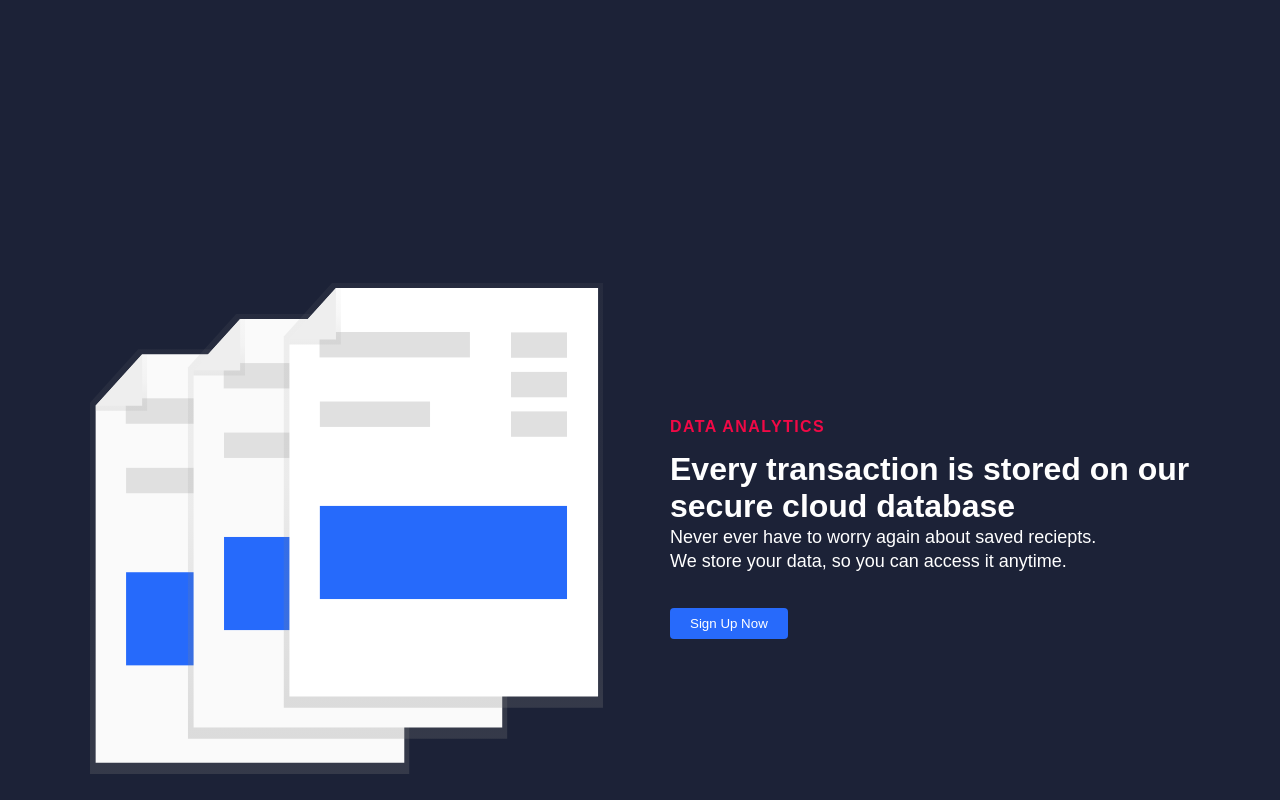
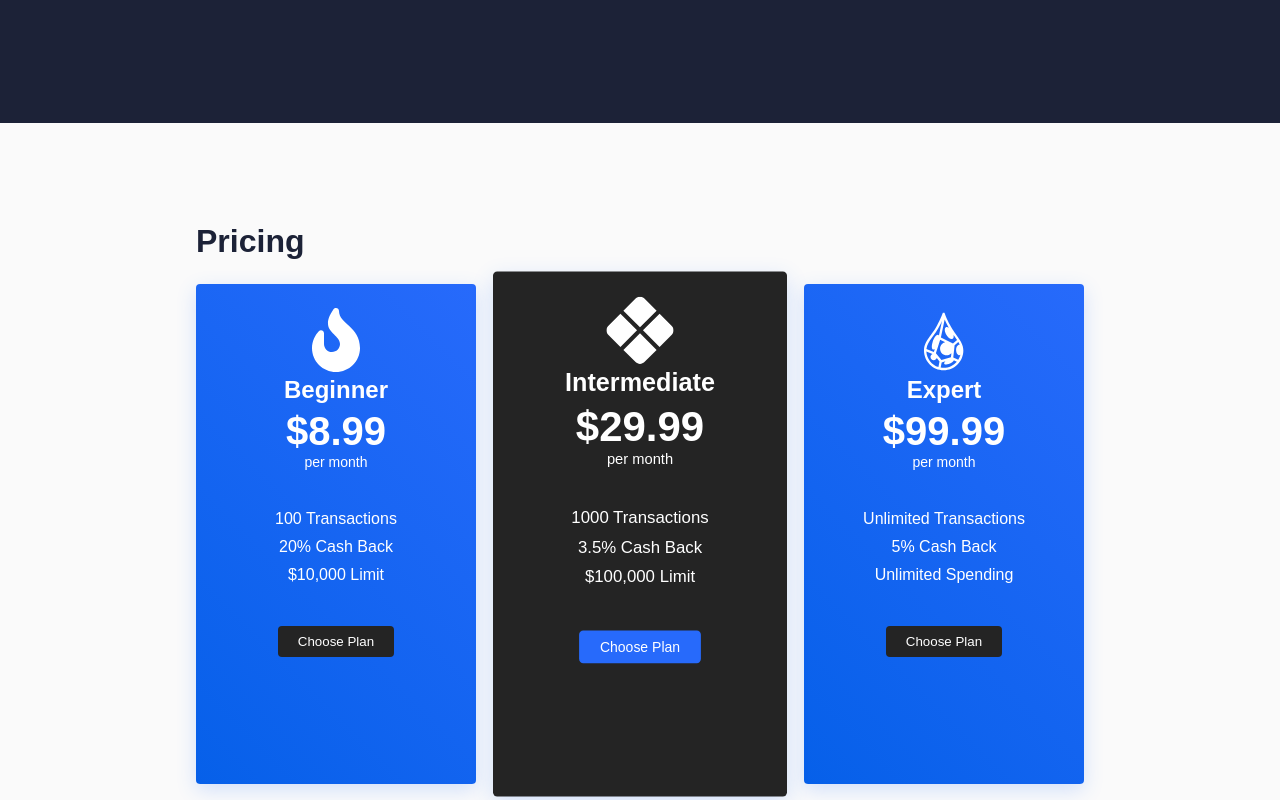
Before and after one commit to koladeg/react-onepage-site, a React (Create React App) app: page / in a window 1280 px wide. Shown: the part 2520-3320 px from the top of the page. Built offline with nearby package versions, Linux system fonts and the light colour scheme.

Commit message:
Add pricing page

```diff
--- a/src/components/Pages/HomePage/Home.js
+++ b/src/components/Pages/HomePage/Home.js
@@ -1,5 +1,6 @@
 import React from 'react';
 import HeroSect from '../../HeroSect';
+import Pricing from '../../Pricing';
 import { homeObjFour, homeObjOne, homeObjThree, homeObjTwo } from './Data';
 
 const Home = () => {
@@ -8,6 +9,7 @@
           <HeroSect {...homeObjOne} />
           <HeroSect {...homeObjThree} />
           <HeroSect {...homeObjTwo} />
+          <Pricing />
           <HeroSect {...homeObjFour} />
         </>
     );
--- /dev/null
+++ b/src/components/Pricing.css
@@ -0,0 +1,115 @@
+.pricing__section {
+    padding: 100px 0 160px;
+    display: flex;
+    flex-direction: column;
+    justify-content: center;
+    background: #fafafa;
+}
+
+.pricing__container-card {
+    background: linear-gradient( 45deg, #0660e9 0%, #276afb 100%);
+    box-shadow: 0 6px 20px rgba(56, 125, 255, 0.2);
+    width: 280px;
+    height: 500px;
+    text-decoration: none;
+    border-radius: 4px;
+}
+
+.pricing__container-card:nth-child(2){
+    transform: scale(1.05);
+    background: #242424;
+    margin: 0 24px;
+}
+
+.pricing__container-card:hover {
+    transform: scale(1.06);
+    transition: all 0.3s ease-out;
+    color: #1c2237;
+}
+
+.pricing__container {
+    display: flex;
+    justify-content: center;
+    align-items: center;
+}
+
+.pricing__wrapper {
+    display: flex;
+    flex-direction: column;
+    align-items: flex-start;
+    margin: 0 auto;
+}
+
+.pricing__heading {
+    color: #1c2237;
+    margin-bottom: 24px;
+}
+
+.pricing__container-cardInfo {
+    display: flex;
+    flex-direction: column;
+    height: 500px;
+    padding: 24px;
+    align-items: center;
+    color: #fff;
+}
+.pricing__container-cardInfo h3{
+    margin-bottom: 5px;
+    font-size: 24px;
+}
+
+.pricing__container-cardInfo h4{
+    font-size: 40px;
+}
+
+.pricing__container-cardInfo p{
+    margin-bottom: 24px;
+    font-size: 14px;
+}
+
+.pricing__container-features{
+    margin: 16px 0 32px;
+    list-style: none;
+    display: flex;
+    flex-direction: column;
+    align-items: center;
+}
+
+.pricing__container-features li{
+    margin-bottom: 10px;
+}
+
+.icon {
+    margin: 24px 0;
+}
+
+@media screen and (max-width: 960px) {
+    .pricing__container {
+        display: flex;
+        flex-direction: column;
+        justify-content: center;
+        align-items: center;
+        width: 100%;
+    }
+
+    .pricing__container-card {
+        width: 90%;
+    }
+
+    .pricing__wrapper {
+        margin: 0 30px;
+        display: flex;
+        flex-direction: column;
+        align-items: center;
+    }
+
+    .pricing__container-card:nth-child(2) {
+        transform: scale(1);
+        background: #242424;
+        margin: 24px;
+    }
+
+    .pricing__container-card:hover {
+        transform: none;
+    }
+}
--- /dev/null
+++ b/src/components/Pricing.js
@@ -0,0 +1,82 @@
+import React from 'react';
+import './Pricing.css';
+import { FaFire } from 'react-icons/fa';
+import { Link } from 'react-router-dom';
+import { Button } from './Button';
+import { BsXDiamondFill } from "react-icons/bs";
+import { GiCrystalize } from "react-icons/gi";
+import { IconContext } from "react-icons/lib";
+
+const Pricing = () => {
+    return (
+        <IconContext.Provider value = {{color: '#fff', size: 64}}>
+        <div>
+            <div className="pricing__section">
+                   <div className= "pricing__wrapper">
+                        <h1 className= "pricing__heading">
+                            Pricing
+                         </h1>
+                        <div className="pricing__container">
+                           <Link to="/sign-up" className="pricing__container-card">
+                              <div  className="pricing__container-cardInfo">
+                                <div  className="Icon">
+                                    <FaFire />
+                                </div>
+                                <h3>Beginner</h3>
+                                <h4>$8.99</h4>
+                                <p>per month</p>
+                                <ul className="pricing__container-features">
+                                    <li>100 Transactions</li>
+                                    <li>20% Cash Back</li>
+                                    <li>$10,000 Limit</li>
+                                </ul>
+                                <Button buttonSize='btn--wide' buttonColor='primary'>
+                                    Choose Plan
+                                </Button>
+                              </div>
+                           </Link>
+                           <Link to="/sign-up" className="pricing__container-card">
+                              <div  className="pricing__container-cardInfo">
+                                <div  className="Icon">
+                                    <BsXDiamondFill />
+                                </div>
+                                <h3>Intermediate</h3>
+                                <h4>$29.99</h4>
+                                <p>per month</p>
+                                <ul className="pricing__container-features">
+                                    <li>1000 Transactions</li>
+                                    <li>3.5% Cash Back</li>
+                                    <li>$100,000 Limit</li>
+                                </ul>
+                                <Button buttonSize='btn--wide' buttonColor='blue'>
+                                    Choose Plan
+                                </Button>
+                              </div>
+                           </Link>
+                           <Link to="/sign-up" className="pricing__container-card">
+                              <div  className="pricing__container-cardInfo">
+                                <div  className="Icon">
+                                    <GiCrystalize />
+                                </div>
+                                <h3>Expert</h3>
+                                <h4>$99.99</h4>
+                                <p>per month</p>
+                                <ul className="pricing__container-features">
+                                    <li>Unlimited Transactions</li>
+                                    <li>5% Cash Back</li>
+                                    <li>Unlimited Spending</li>
+                                </ul>
+                                <Button buttonSize='btn--wide' buttonColor='primary'>
+                                    Choose Plan
+                                </Button>
+                              </div>
+                           </Link>
+                        </div>
+                       </div>
+                 </div>
+        </div>
+        </IconContext.Provider>
+    );
+};
+
+export default Pricing;
```
